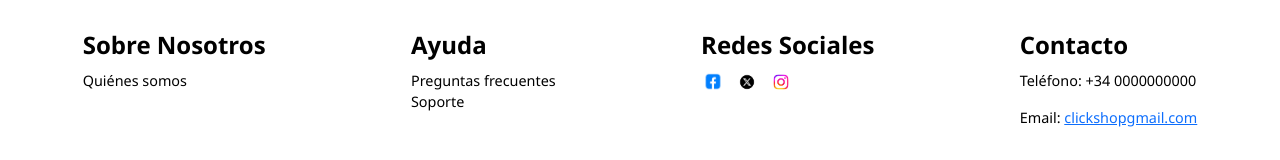
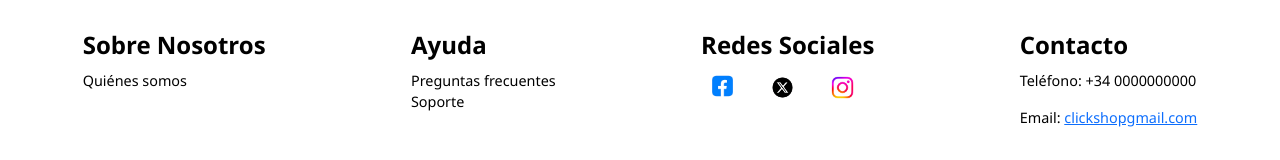
Before and after one commit to christianyang22/PC2_Grupo5_Front, an Angular app: page /home in a window 1280 px wide. Shown: the part 872-1032 px from the top of the page. Built offline with nearby package versions, Linux system fonts and the light colour scheme; no server answers.

Commit message:
pequeños cambios

```diff
--- a/src/app/home/home.component.scss
+++ b/src/app/home/home.component.scss
@@ -285,6 +285,7 @@ body {
 }
 
 .lista-pie {
+  justify-content: center;
   list-style: none;
   padding: 0;
 }
@@ -300,9 +301,17 @@ body {
 }
 
 .iconos-redes img {
-  width: 24px;
+  width: 35px;
   margin-right: 10px;
 }
+
+.iconos-redes {
+  display: flex;
+  justify-content: center;
+  gap: 15px;
+  margin-top: 10px;
+}
+
 
 .pie-inferior {
   text-align: center;
--- a/src/app/productos/productos.component.ts
+++ b/src/app/productos/productos.component.ts
@@ -42,22 +42,8 @@ export class ProductosComponent implements OnInit {
   ) {}
 
   ngOnInit(): void {
-    this.checkSessionAndLoadProducts();
+    this.cargarTodosLosProductos();
   }
-
-
-  checkSessionAndLoadProducts(): void {
-    const token = this.authService.getToken();
-    this.usuarioAutenticado = !!token;
-
-    this.authService.getUser().subscribe(user => {
-      if (user) {
-        this.rolUsuario = user.rol;
-      }
-      this.cargarTodosLosProductos();
-    });
-  }
-
 
   cargarTodosLosProductos(): void {
     this.isLoading = true;
```
